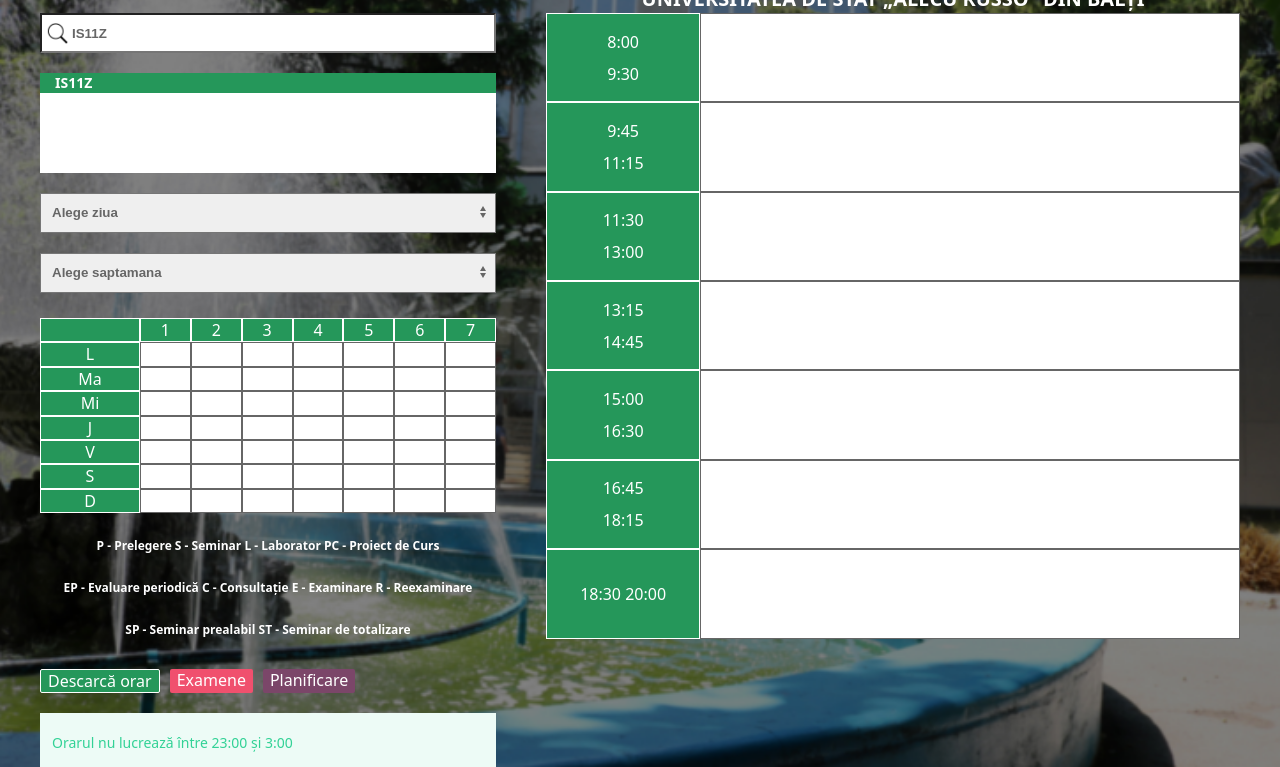
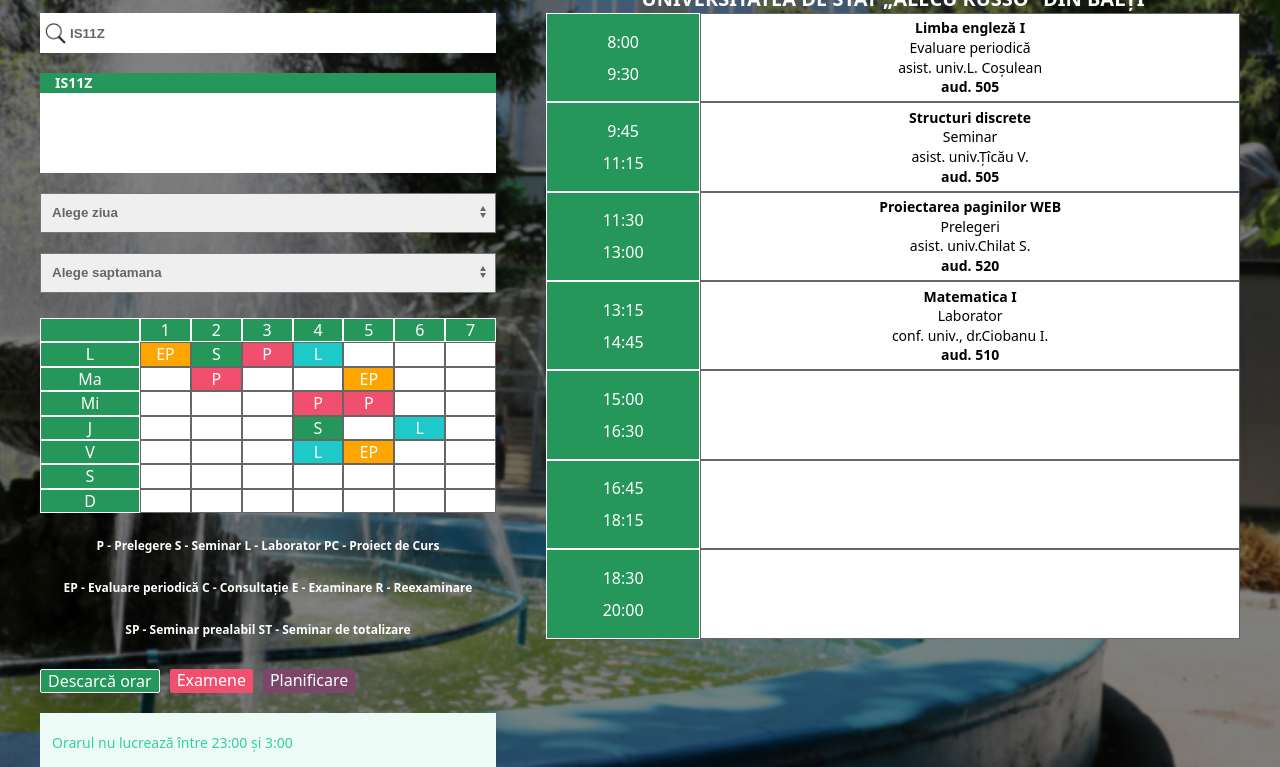
Before and after one commit to daniellmda/OrarUsarb, a plain HTML site: page index.html in a window 1280 px wide. Shown: the part 142-909 px from the top of the page. Drawn offline with Linux system fonts and the light colour scheme.

Commit message:
final version

```diff
--- a/index.html
+++ b/index.html
@@ -66,7 +66,7 @@
                 </div>
                 <div class="orar-calendar">
                     <div class="tabel-important long"></div>
-                    <div class="tabel-important">1</div>
+                    <div class="tabel-important ">1</div>
                     <div class="tabel-important">2</div>
                     <div class="tabel-important">3</div>
                     <div class="tabel-important">4</div>
@@ -74,43 +74,43 @@
                     <div class="tabel-important">6</div>
                     <div class="tabel-important">7</div>
                     <div class="tabel-important">L</div>
-                    <div class="tabel-neimportant"></div>
-                    <div class="tabel-neimportant"></div>
-                    <div class="tabel-neimportant"></div>
-                    <div class="tabel-neimportant"></div>
+                    <div class="tabel-neimportant ep">EP</div>
+                    <div class="tabel-neimportant s" >S</div>
+                    <div class="tabel-neimportant p">P</div>
+                    <div class="tabel-neimportant l">L</div>
                     <div class="tabel-neimportant"></div>
                     <div class="tabel-neimportant"></div>
                     <div class="tabel-neimportant"></div>
                     <div class="tabel-important long">Ma</div>
                     <div class="tabel-neimportant"></div>
+                    <div class="tabel-neimportant p">P</div>
                     <div class="tabel-neimportant"></div>
                     <div class="tabel-neimportant"></div>
-                    <div class="tabel-neimportant"></div>
-                    <div class="tabel-neimportant"></div>
+                    <div class="tabel-neimportant ep">EP</div>
                     <div class="tabel-neimportant"></div>
                     <div class="tabel-neimportant"></div>
                     <div class="tabel-important long">Mi</div>
                     <div class="tabel-neimportant"></div>
                     <div class="tabel-neimportant"></div>
                     <div class="tabel-neimportant"></div>
-                    <div class="tabel-neimportant"></div>
-                    <div class="tabel-neimportant"></div>
+                    <div class="tabel-neimportant p">P</div>
+                    <div class="tabel-neimportant p">P</div>
                     <div class="tabel-neimportant"></div>
                     <div class="tabel-neimportant"></div>
                     <div class="tabel-important long">J</div>
                     <div class="tabel-neimportant"></div>
                     <div class="tabel-neimportant"></div>
                     <div class="tabel-neimportant"></div>
+                    <div class="tabel-neimportant s">S</div>
                     <div class="tabel-neimportant"></div>
-                    <div class="tabel-neimportant"></div>
-                    <div class="tabel-neimportant"></div>
+                    <div class="tabel-neimportant l">L</div>
                     <div class="tabel-neimportant"></div>
                     <div class="tabel-important long">V</div>
                     <div class="tabel-neimportant"></div>
                     <div class="tabel-neimportant"></div>
                     <div class="tabel-neimportant"></div>
-                    <div class="tabel-neimportant"></div>
-                    <div class="tabel-neimportant"></div>
+                    <div class="tabel-neimportant l">L</div>
+                    <div class="tabel-neimportant ep">EP</div>
                     <div class="tabel-neimportant"></div>
                     <div class="tabel-neimportant"></div>
                     <div class="tabel-important long">S</div>
@@ -142,26 +142,42 @@
 9:30
                     </div>
                     <div class="tabel-neimportant">
-
+                        <p class="strong">Limba engleză I</p>
+                        <p class="light">Evaluare periodică</p>
+                        <p class="light">asist. univ.L. Coșulean</p>
+                        <p class="strong">aud. 505</p>
                     </div>
                     <div class="tabel-important">
                         9:45 <br>
                         11:15
 
                     </div>
-                    <div class="tabel-neimportant"></div>
+                    <div class="tabel-neimportant">
+                        <p class="strong">Structuri discrete</p>
+                        <p class="light">Seminar</p>
+                        <p class="light">asist. univ.Țîcău V.</p>
+                        <p class="strong">aud. 505</p>
+                    </div>
                     <div class="tabel-important">
                         11:30 <br>
                         13:00
                     </div>
                     <div class="tabel-neimportant">
-
+                        <p class="strong">Proiectarea paginilor WEB</p>
+                        <p class="light">Prelegeri</p>
+                        <p class="light">asist. univ.Chilat S.</p>
+                        <p class="strong">aud. 520</p>
                     </div>
                     <div class="tabel-important">
                         13:15 <br>
 14:45
                     </div>
-                    <div class="tabel-neimportant"></div>
+                    <div class="tabel-neimportant">
+                        <p class="strong">Matematica I</p>
+                        <p class="light">Laborator</p>
+                        <p class="light">conf. univ., dr.Ciobanu I.</p>
+                        <p class="strong">aud. 510</p>
+                    </div>
                     <div class="tabel-important">
                         15:00 <br>
 16:30
@@ -173,7 +189,7 @@
                     </div>
                     <div class="tabel-neimportant"></div>
                     <div class="tabel-important">
-                        18:30
+                        18:30 <br>
 20:00
                     </div>
                     <div class="tabel-neimportant"></div>
--- a/main.css
+++ b/main.css
@@ -225,3 +225,32 @@ select {
     align-items: center;
     line-height: 2;
 }
+.ep {
+    background-color: orange;
+}
+.s {
+    background-color: #25975A;
+}
+.p {
+    background-color: #f0506e;
+}
+.l {
+    background-color: rgb(30, 201, 201);
+}
+.strong {
+    font-weight: 700;
+    font-size: 14px;
+}
+.light {
+    font-weight: 400;
+    font-size: 14px;
+}
+.right-side .tabel-neimportant {
+    color: black;
+    display: flex;
+    flex-direction: column;
+    justify-content: center;
+}
+input {
+    border: 0;
+}
```
